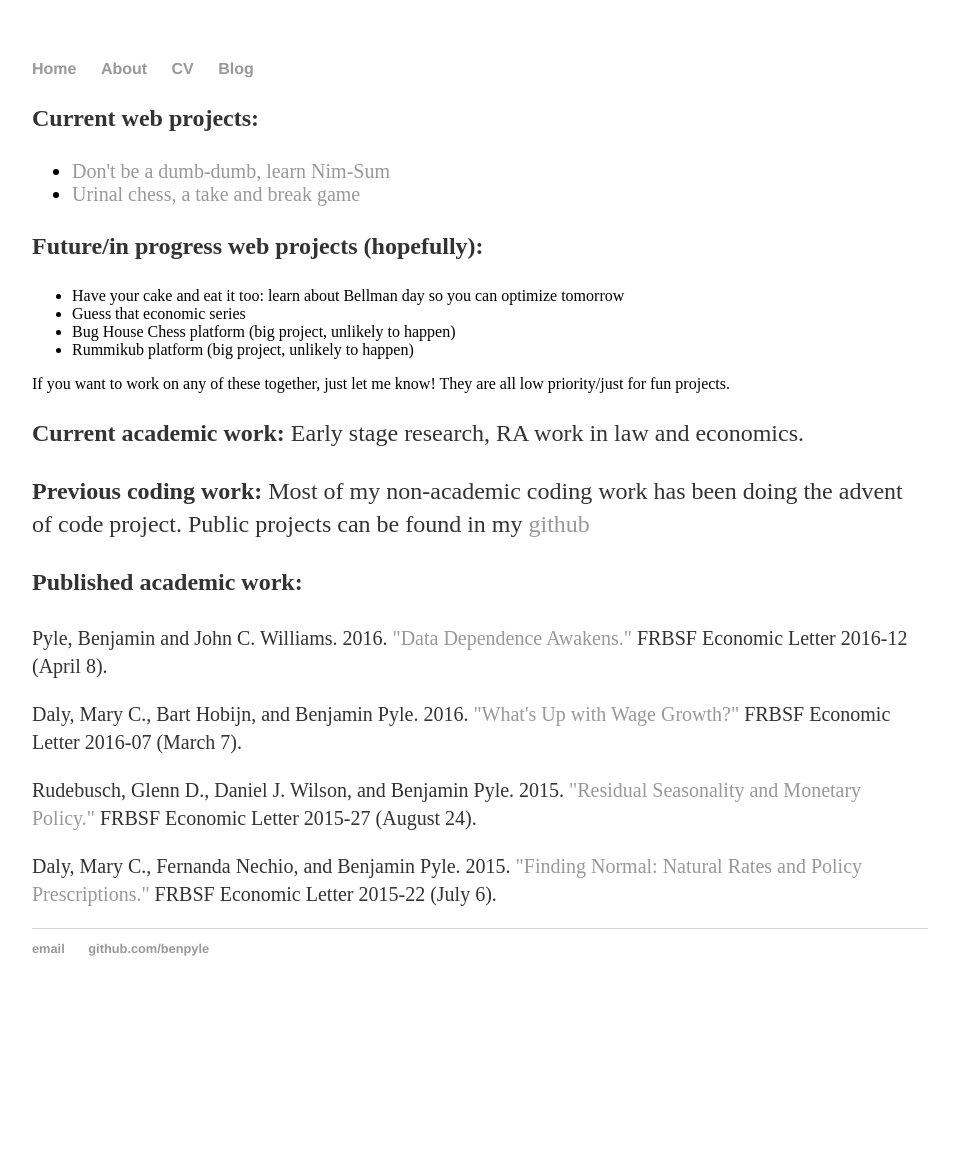
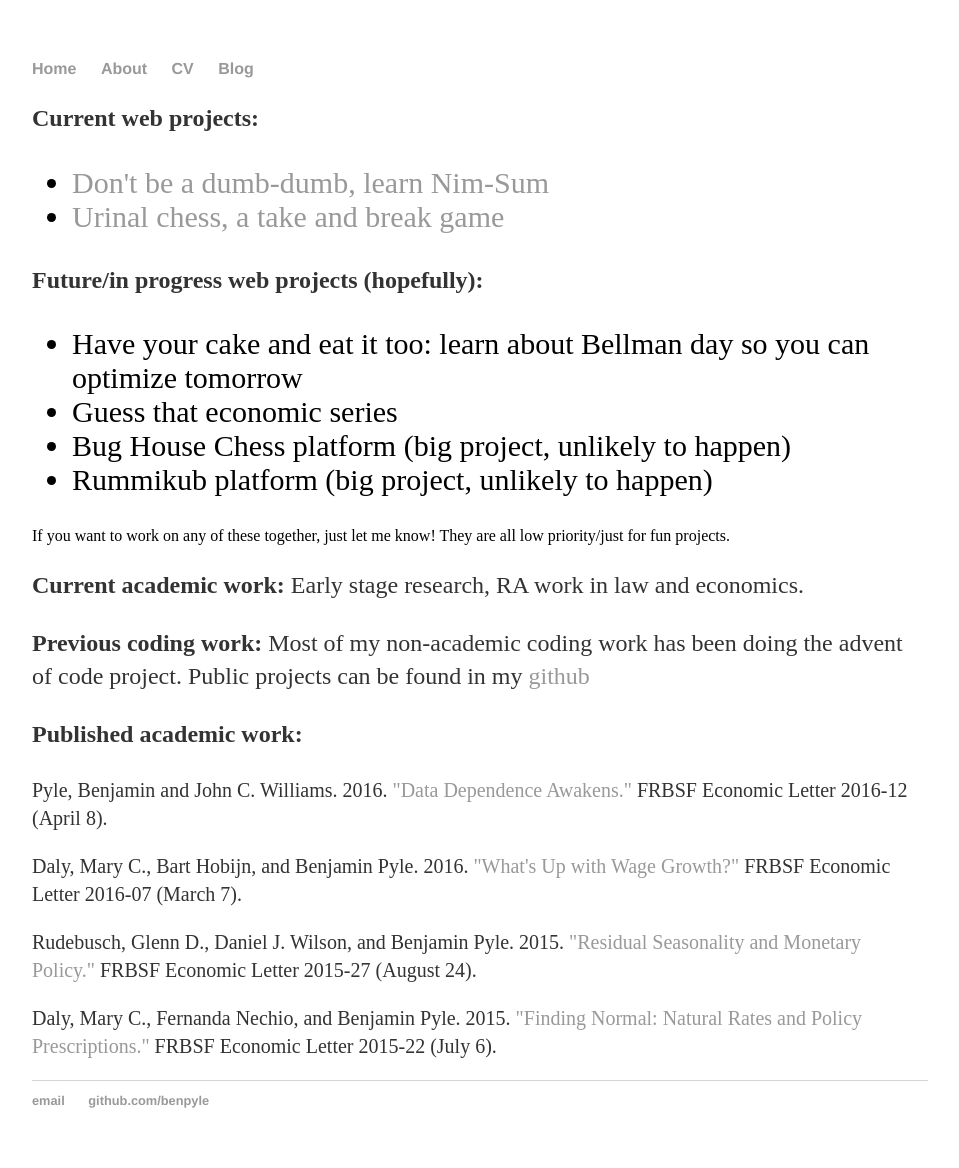
Before and after one commit to BenPyle/BenPyle.github.io, a Jekyll site: the page built from index.html, in a window 1280 px wide. Shown: the whole page, without its empty margins (160-1119 px from the left). Built offline with Jekyll 4.4.1, drawn with Linux system fonts in a browser that asks for light colours; before the commit the page ends 1016 px from its top, so only the background shows below that.

Commit message:
Update index.html

```diff
--- a/index.html
+++ b/index.html
@@ -4,13 +4,13 @@ title: Ben Pyle
 ---
 <div class="blurb">
 	<p> <b> Current web projects:</b> <br/>
-	<ul style="font-size:20px">
+	<ul style="font-size:30px">
 		 <li> <a href="https://benpyle.github.io/nim/">Don't be a dumb-dumb, learn Nim-Sum </a> </li>
 		 <li> <a href="https://benpyle.github.io/urinal_chess/">Urinal chess, a take and break game </a> </li>
 	</ul>
 	</p>
 	<p> <b>Future/in progress web projects (hopefully):</b> <br/>
-		<ul>
+		<ul style="font-size:30px">
 		 <li>Have your cake and eat it too: learn about Bellman day so you can optimize tomorrow</li>
 		 <li>Guess that economic series </li>
 		 <li>Bug House Chess platform (big project, unlikely to happen)</li>
```
